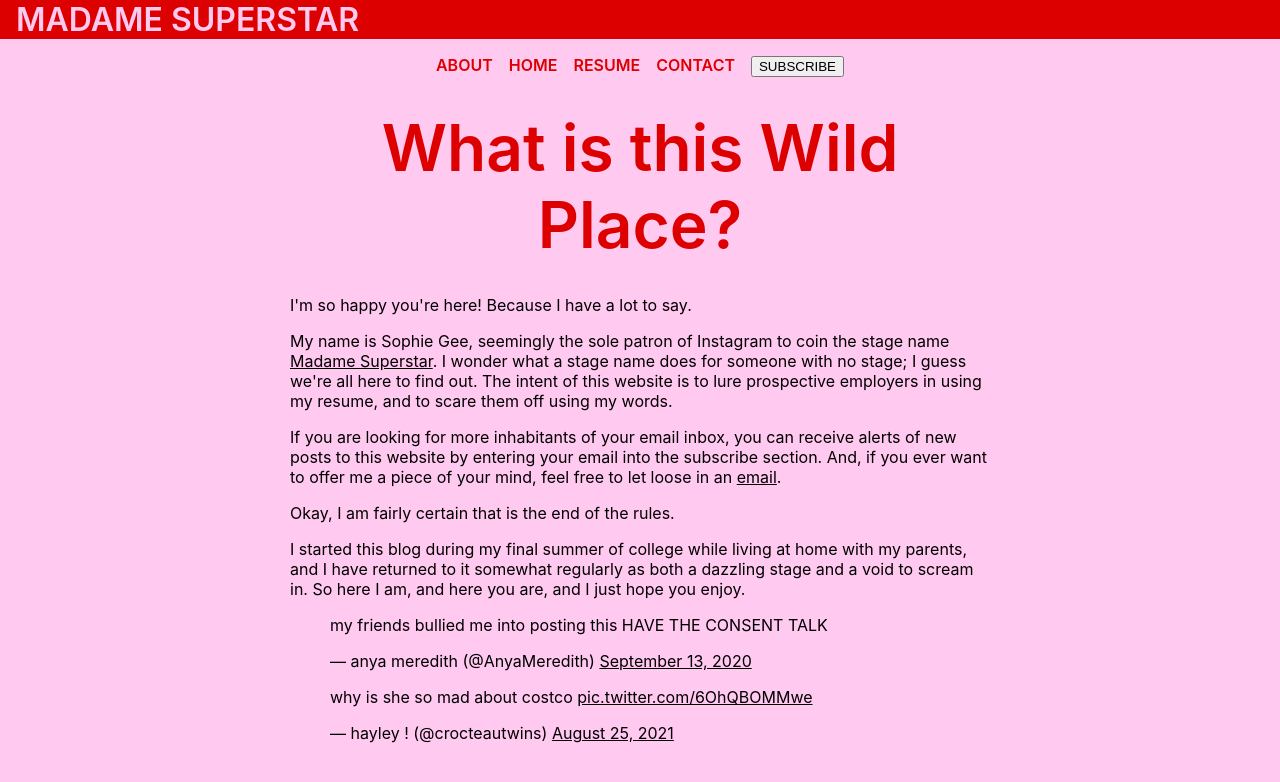
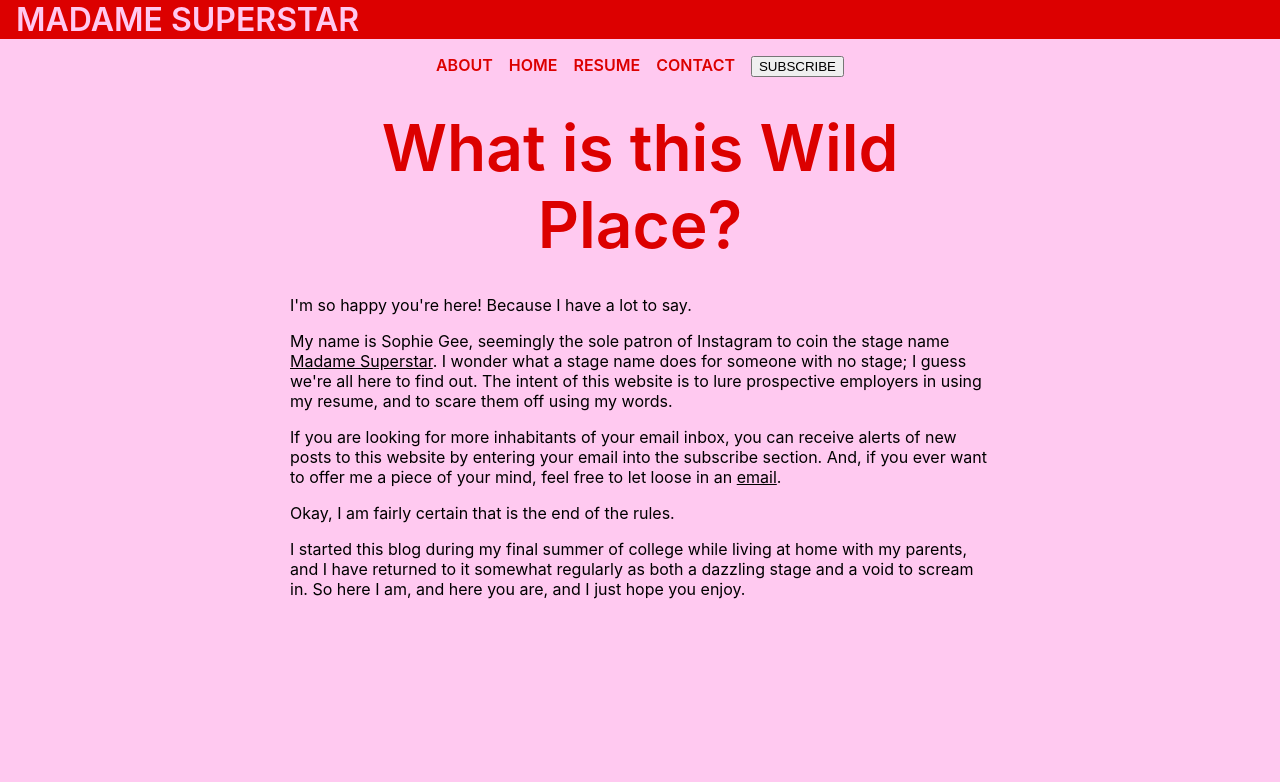
Before and after one commit to sophieggee/madamesuperstar.com, a SvelteKit app: page /about in a window 1280 px wide. Shown: the top 782 px of the page. Built offline with nearby package versions, Linux system fonts and the light colour scheme; a web font is replaced by a local one.

Commit message:
try again

```diff
--- a/src/routes/(pages)/about/+page.svelte
+++ b/src/routes/(pages)/about/+page.svelte
@@ -26,9 +26,6 @@
 		here I am, and here you are, and I just hope you enjoy.
 	</p>
 
-	<blockquote class="twitter-tweet" data-media-max-width="560"><p lang="en" dir="ltr">my friends bullied me into posting this HAVE THE CONSENT TALK</p>&mdash; anya meredith (@AnyaMeredith) <a href="https://twitter.com/AnyaMeredith/status/1305214475717337089?ref_src=twsrc%5Etfw">September 13, 2020</a></blockquote> <script async src="https://platform.twitter.com/widgets.js" charset="utf-8"></script>
-	<blockquote class="twitter-tweet" data-media-max-width="560"><p lang="en" dir="ltr">why is she so mad about costco <a href="https://t.co/6OhQBOMMwe">pic.twitter.com/6OhQBOMMwe</a></p>&mdash; hayley ! (@crocteautwins) <a href="https://twitter.com/crocteautwins/status/1430357763079741444?ref_src=twsrc%5Etfw">August 25, 2021</a></blockquote> <script async src="https://platform.twitter.com/widgets.js" charset="utf-8"></script>
-
 </article>
 
 <style>
```
